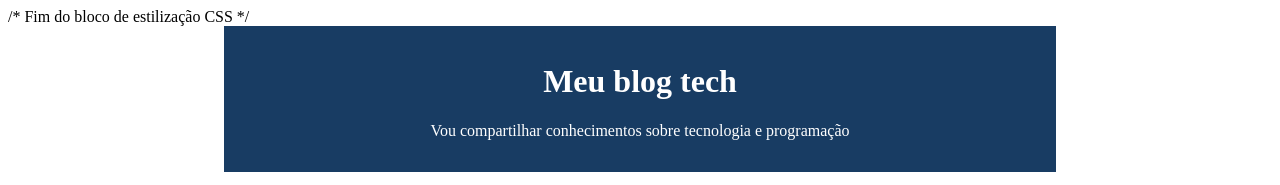
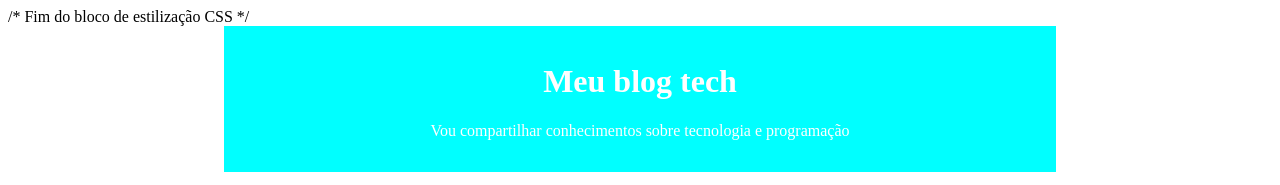
Before and after one commit to joaoneuburgerconceicao-cpu/MeuBlog2026, a plain HTML site: page index.html in a window 1280 px wide. Shown: the top 185 px of the page. Drawn offline with Linux system fonts and the light colour scheme.

Commit message:
Update index.html

```diff
--- a/index.html
+++ b/index.html
@@ -11,7 +11,7 @@
 
         /* Estiliza o cabeçalho da página */
         header {
-            background-color: #183C63; /* Define a cor de fundo azul */
+            background-color: #00FFFF; /* Define a cor de fundo azul */
             color: #FFFFFF;            /* Define a cor do texto como branco */
             text-align: center;        /* Alinha o texto no centro */
             max-width: 800px;          /* Define a largura máxima de 800 pixels */
```
